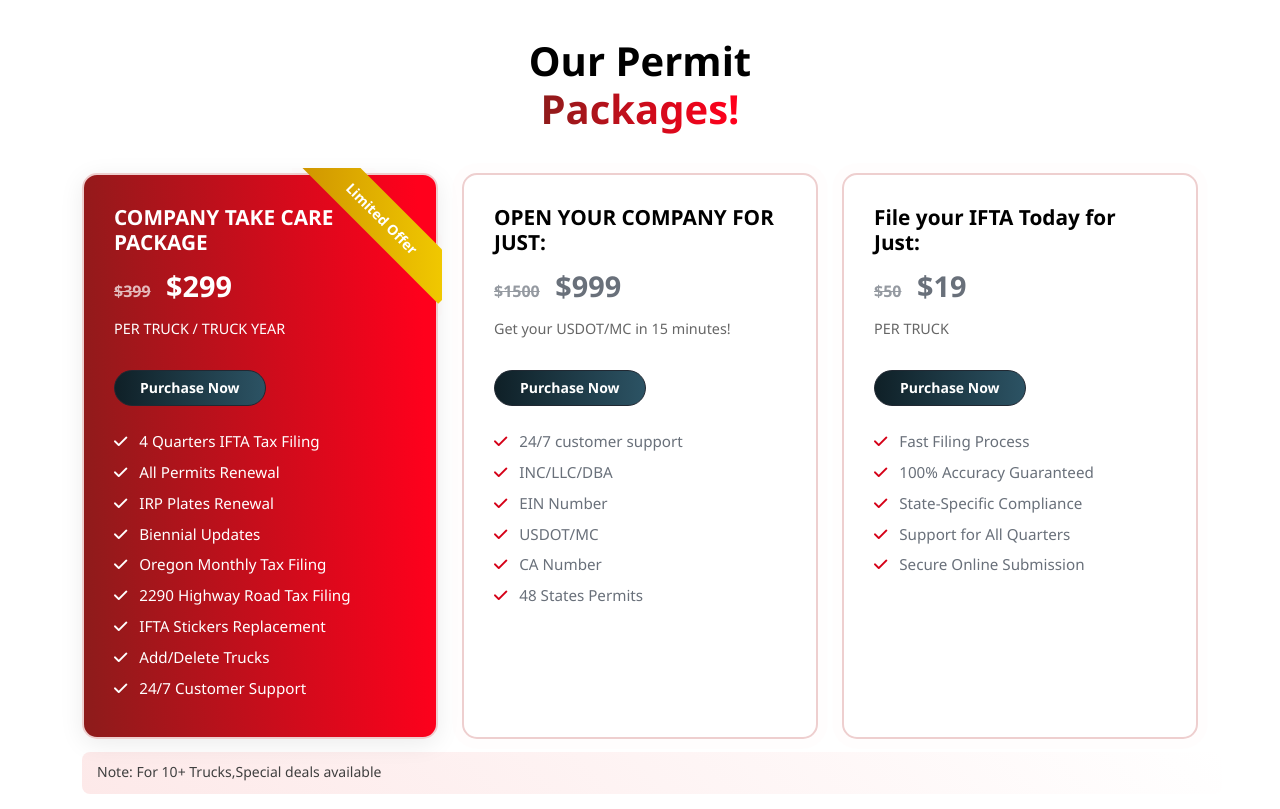
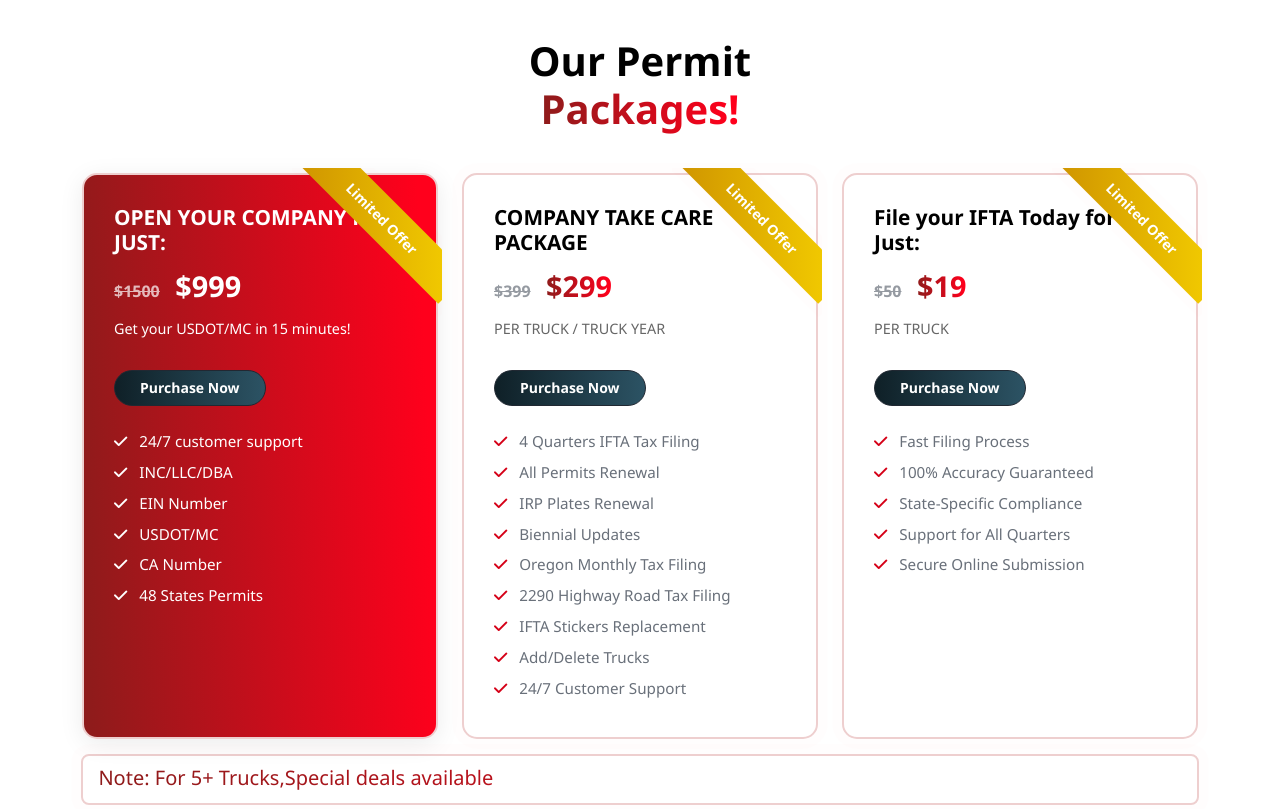
Before and after one commit to cjs-tech/cjs-tech, a plain HTML site: page index.html in a window 1280 px wide. Shown: the part 4660-5469 px from the top of the page. Drawn offline with nearby package versions, Linux system fonts and the light colour scheme; a web font is replaced by a local one.

Commit message:
index.html

```diff
--- a/index.html
+++ b/index.html
@@ -761,15 +761,44 @@
 
 
   <!-- Card 1 -->
-      <div class="col-lg-4" style="position: relative;">
+   <div class="col-lg-4" style="position: relative;">
 
 	  <div class="ribbon"><span>Limited Offer</span></div>
 
         <div class="pricing-card-new h-100 best-value">
           <div class="pricing-body">
+            <h3 class="plan-title">OPEN YOUR COMPANY FOR JUST:</h3>
+            <div class="plan-price">
+              <span class="old-price">$1500</span> <span>$999</span>
+            </div>
+            <p class="plan-subtext">Get your USDOT/MC in 15 minutes!</p>
+            <a href="contact.html" class="btn btn-dark plan-btn">Purchase Now</a>
+            <ul class="plan-features mt-4">
+              <li><i class="fas fa-check"></i> 24/7 customer support</li>
+              <li><i class="fas fa-check"></i> INC/LLC/DBA</li>
+              <li><i class="fas fa-check"></i> EIN Number</li>
+              <li><i class="fas fa-check"></i> USDOT/MC</li>
+              <li><i class="fas fa-check"></i> CA Number</li>
+              <li><i class="fas fa-check"></i> 48 States Permits</li>
+            </ul>
+          </div>
+        </div>
+      </div>
+
+
+
+
+      <!-- Card 2 -->
+
+ <div class="col-lg-4" style="position: relative;">
+
+	  <div class="ribbon"><span>Limited Offer</span></div>
+
+        <div class="pricing-card-new h-100 ">
+          <div class="pricing-body">
             <h3 class="plan-title">COMPANY TAKE CARE PACKAGE</h3>
             <div class="plan-price">
-              <span class="old-price">$399</span> $299
+              <span class="old-price">$399</span> <span style="background-image: linear-gradient(267.43deg, #ff001c 4.95%, #8f1b1b 97.92%);    background-clip: text;-webkit-text-fill-color: transparent;"> $299 </span>
             </div>
             <p class="plan-subtext">PER TRUCK / TRUCK YEAR</p>
             <a href="contact.html" class="btn btn-dark plan-btn">Purchase Now</a>
@@ -788,36 +817,17 @@
         </div>
       </div>
 
-      <!-- Card 2 -->
-      <div class="col-lg-4">
-        <div class="pricing-card-new h-100">
-          <div class="pricing-body">
-            <h3 class="plan-title">OPEN YOUR COMPANY FOR JUST:</h3>
-            <div class="plan-price">
-              <span class="old-price">$1500</span> $999
-            </div>
-            <p class="plan-subtext">Get your USDOT/MC in 15 minutes!</p>
-            <a href="contact.html" class="btn btn-dark plan-btn">Purchase Now</a>
-            <ul class="plan-features mt-4">
-              <li><i class="fas fa-check"></i> 24/7 customer support</li>
-              <li><i class="fas fa-check"></i> INC/LLC/DBA</li>
-              <li><i class="fas fa-check"></i> EIN Number</li>
-              <li><i class="fas fa-check"></i> USDOT/MC</li>
-              <li><i class="fas fa-check"></i> CA Number</li>
-              <li><i class="fas fa-check"></i> 48 States Permits</li>
-            </ul>
-          </div>
-        </div>
-      </div>
+	  <!-- Card 3 -->
+      <div class="col-lg-4 third" style="position: relative;">
+
+	  <div class="ribbon"><span>Limited Offer</span></div>
 
 
-	  <!-- Card 3 -->
-      <div class="col-lg-4 third">
         <div class="pricing-card-new h-100">
           <div class="pricing-body">
             <h3 class="plan-title">File your IFTA Today for Just:</h3>
             <div class="plan-price">
-              <span class="old-price">$50</span> $19
+              <span class="old-price">$50</span> <span style="background-image: linear-gradient(267.43deg, #ff001c 4.95%, #8f1b1b 97.92%);    background-clip: text;-webkit-text-fill-color: transparent;"> $19 </span>
             </div>
             <p class="plan-subtext">PER TRUCK</p>
             <a href="contact.html" class="btn btn-dark plan-btn">Purchase Now</a>
@@ -831,14 +841,21 @@
           </div>
         </div>
       </div>
+
 <h2 style="
-    margin: 13px 0 0 24px;
-    font-size: 14px;
+    margin: 15px 0 0 0px;
+    font-size: 20px;
     color: #3f3f3f;
     background: linear-gradient(45deg, #fde9e9, transparent);
-    padding: 12px 15px 13px 15px;
+    padding: 10px 15px 13px 15px;
     border-radius: 8px;
-"> Note: For 10+ Trucks,Special deals available </h2>
+    background-image: linear-gradient(267.43deg, #ff001c 4.95%, #8f1b1b 97.92%);
+    background-clip: text;
+    border: 2px solid #eecfcf;
+    -webkit-text-fill-color: transparent;
+    width: 98%;
+	animation: pulse 1.5s infinite;
+"> Note: For 5+ Trucks,Special deals available </h2>
     </div>
   </div>
 </section>
@@ -871,8 +888,8 @@
       <!-- Review 1 -->
       <div class="review-card">
         <div class="review-user">
-          <img src="https://i.pravatar.cc/100?img=1" alt="User">
-          <h4>John Smith</h4>
+          <img src="rv-01.jpg" alt="User">
+          <h4>Karanpreet Singh</h4>
         </div>
         <p class="review-text">The service exceeded my expectations, with quick and effective solutions.</p>
         <div class="review-stars">
@@ -887,8 +904,8 @@
       <!-- Review 2 -->
       <div class="review-card">
         <div class="review-user">
-          <img src="https://i.pravatar.cc/100?img=2" alt="User">
-          <h4>Kruti Sharma</h4>
+          <img src="rv-02.jpg" alt="User">
+          <h4>Sandeep Singh</h4>
         </div>
         <p class="review-text">Great customer support and effective tools that have improved our efficiency.</p>
         <div class="review-stars">
@@ -903,8 +920,8 @@
       <!-- Review 3 -->
       <div class="review-card">
         <div class="review-user">
-          <img src="https://i.pravatar.cc/100?img=3" alt="User">
-          <h4>Rohit Patel</h4>
+          <img src="rv-03.jpg" alt="User">
+          <h4>Jaspreet Singh</h4>
         </div>
         <p class="review-text">Their solutions are efficient and user-friendly, making our tasks much easier.</p>
         <div class="review-stars">
```
